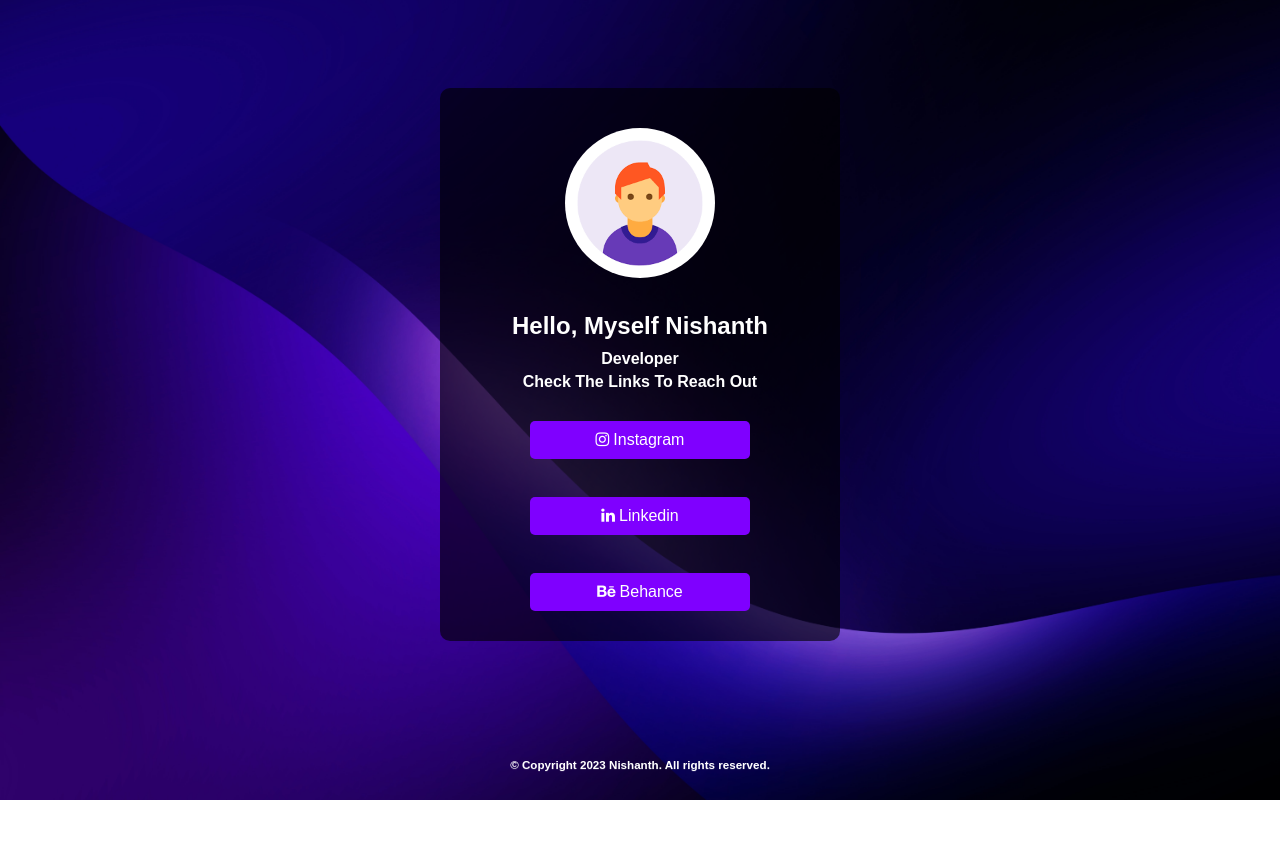
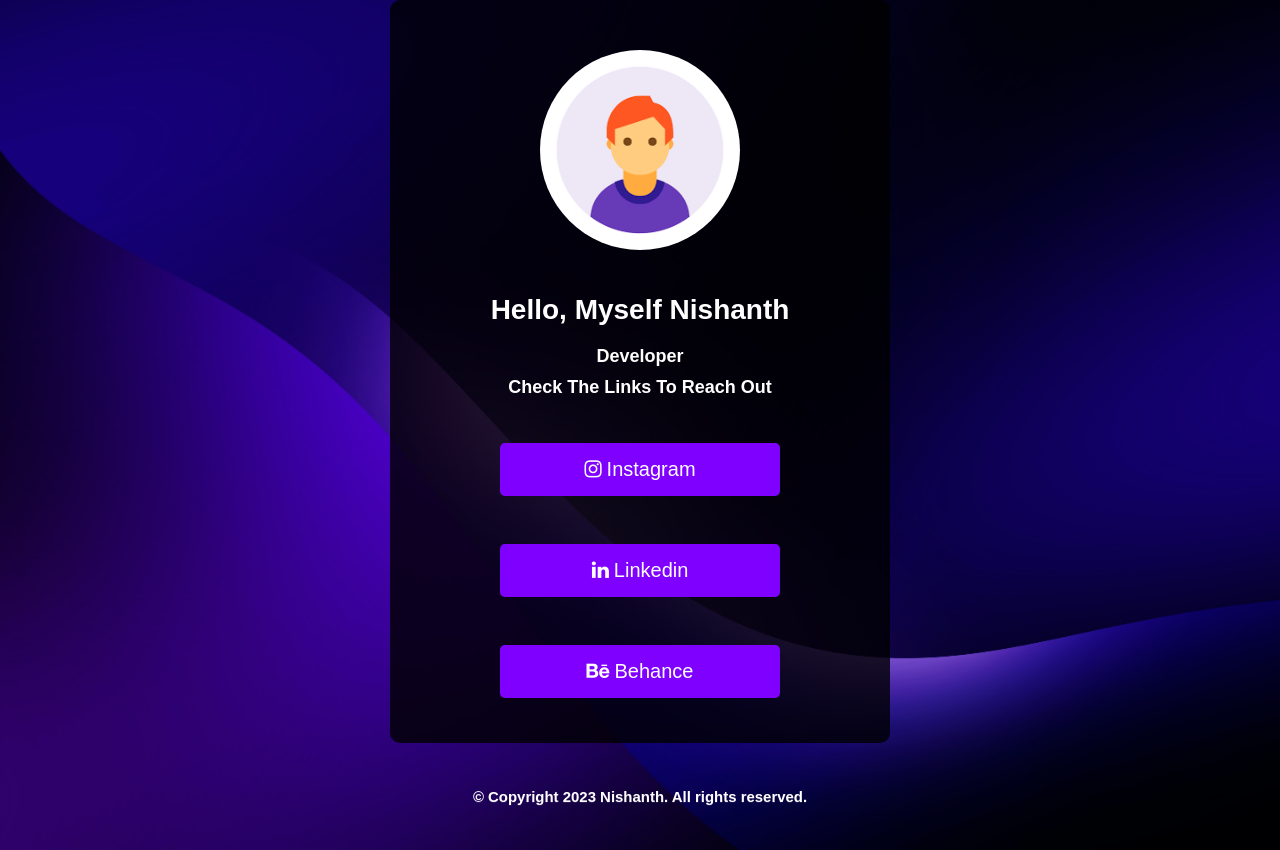
Before and after one commit to warrior75069/waveLink, a plain HTML site: page index.html in a window 1280 px wide. Before the commit the page ends 800 px from the top, so only its background shows below. Drawn offline with Linux system fonts and the light colour scheme.

Commit message:
Update main.css

```diff
--- a/main.css
+++ b/main.css
@@ -22,34 +22,34 @@ body {
 /* Style the main container */
 .container {
     width: 100%;
-    max-width: 400px; /* Limit the container width for readability */
+    max-width: 500px; /* Increase the container width */
     margin: auto;
-    padding: 20px;
+    padding: 30px; /* Increase padding for better spacing */
     text-align: center;
     color: white;
     box-sizing: border-box;
-    background-color: rgba(0, 0, 0, 0.621); /* Add a semi-transparent background color */
+    background-color: rgba(0, 0, 0, 0.8); /* Add a semi-transparent background color */
     border-radius: 10px;
 }
 
 /* Style the user profile image */
 .user_profile {
     border-radius: 50%;
-    max-width: 150px;
+    max-width: 200px; /* Increase the user profile image size */
     height: auto;
     margin: 20px 0;
 }
 
 /* Style the user info */
 .user_info h4 {
-    font-size: 24px;
+    font-size: 28px; /* Increase font size for better readability */
     font-weight: bold;
-    margin: 10px 0;
+    margin: 20px 0; /* Increase margin for spacing */
 }
 
 .user_info h5 {
-    font-size: 16px;
-    margin: 5px 0;
+    font-size: 18px; /* Increase font size for better readability */
+    margin: 10px 0; /* Increase margin for spacing */
 }
 
 /* Style the links container */
@@ -57,7 +57,7 @@ body {
     display: flex;
     flex-direction: column;
     align-items: center;
-    margin-top: 20px;
+    margin-top: 30px; /* Increase margin for spacing */
 }
 
 /* Style the buttons */
@@ -65,12 +65,12 @@ body {
     background-color: #7f00ff;
     border: none;
     color: white;
-    padding: 10px 20px;
+    padding: 15px 30px; /* Increase padding for better spacing */
     text-align: center;
     text-decoration: none;
     display: inline-block;
-    font-size: 16px;
-    margin: 10px 0;
+    font-size: 20px; /* Increase font size for better readability */
+    margin: 15px 0; /* Increase margin for spacing */
     border-radius: 5px;
     min-width: 50%; /* Adjust the button width for smaller screens */
 }
@@ -79,6 +79,6 @@ footer {
     text-align: center;
     color: white;
     text-shadow: 0 1px rgba(255, 255, 255, 0.1);
-    font-size: 14px;
-    padding: 10px 0;
+    font-size: 18px; /* Increase font size for better readability */
+    padding: 20px 0; /* Increase padding for spacing */
 }
```
